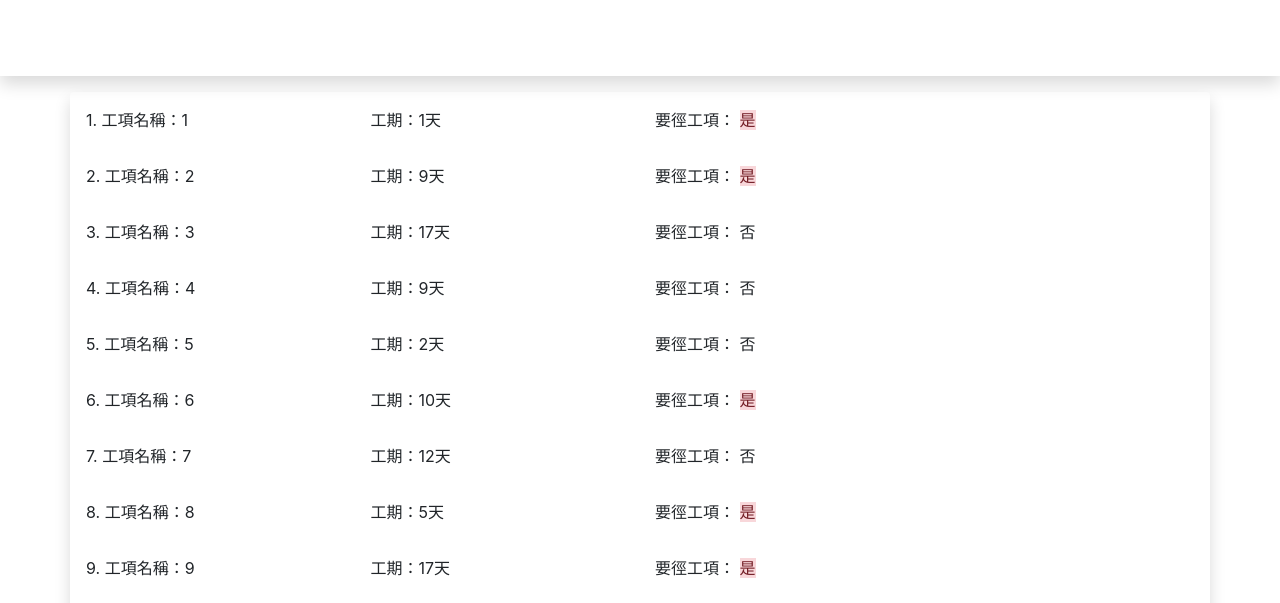
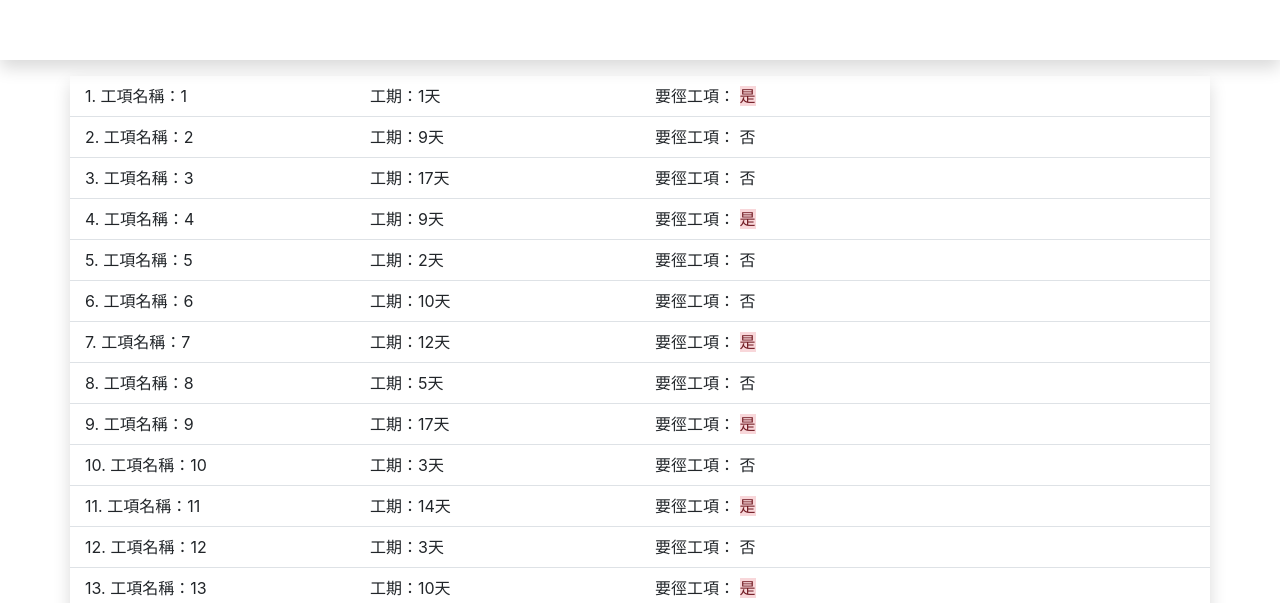
Before and after one commit to KevinCayenne/pert_try, a website built with webpack: page index.html in a window 1280 px wide. Shown: the part 456-1059 px from the top of the page. Built offline with nearby package versions, Linux system fonts and the light colour scheme; what gojs would draw is missing.

Commit message:
finished FS part

```diff
--- a/index.html
+++ b/index.html
@@ -1,19 +1,19 @@
 <!DOCTYPE html>
-<html lang="en">
+<html lang="zh-hant">
 <head>
     <meta charset="UTF-8">
     <meta name="viewport" content="width=device-width, initial-scale=1.0">
     <!-- 开发环境版本，包含了有帮助的命令行警告 -->
     <script src="https://cdn.jsdelivr.net/npm/vue/dist/vue.js"></script>
-    <title>Document</title>
+    <title>PERT try</title>
 </head>
 <body>
-    <div id="sample" class="shadow py-3">
-        <div id="myDiagramDiv" style="height:500px"></div>
+    <div id="sample" class="shadow py-2 px-2">
+        <div id="myDiagramDiv"  style="height:500px"></div>
     </div>
-    <div id="control-panel" class="container mt-3 px-2 rounded shadow">
-        <div v-for="i in todo">
-            <div class="row py-3 px-2">
+
+    <div id="control-panel" class="my-3 container shadow">
+        <div v-for="i in todo" class="row border-bottom py-2">
             <div class="col-sm-3">{{ i.key }}. 工項名稱：{{ i.text }}</div>
             <div class="col-sm-3">工期：{{ i.length }}天</div>
             <div class="col-sm-3">
@@ -23,7 +23,6 @@
             </div>
         </div>
     </div>
-    </div>
 
     <script src="./dist/main.bundle.js"></script>
 </body>
--- a/package.json
+++ b/package.json
@@ -14,6 +14,7 @@
   "author": "",
   "license": "ISC",
   "devDependencies": {
+    "@vue/cli": "^4.3.1",
     "css-loader": "^3.5.2",
     "gojs": "^2.1.13",
     "html-webpack-plugin": "^4.2.0",
@@ -24,6 +25,7 @@
     "sass": "^1.26.3",
     "sass-loader": "^8.0.2",
     "style-loader": "^1.1.4",
+    "vue-cli": "^2.9.6",
     "webpack": "^4.42.1",
     "webpack-cli": "^3.3.11"
   },
--- a/src/all.scss
+++ b/src/all.scss
@@ -4,3 +4,10 @@ $primary: white;
 body{
     background-color: $primary;
 }
+
+#sample{
+    position: sticky;
+    top: 0px;
+    background-color: white;
+    z-index: 500;
+}
--- a/src/graph.js
+++ b/src/graph.js
@@ -132,6 +132,7 @@ export default {
     },
 
     fillRestItem(data, link){
+        // calculate ES EF
         for(let i in data){
             if(!data[i].critical){
                 let tempPreArr = [];
@@ -150,8 +151,10 @@ export default {
                 data[i].earlyFinish = data[i].length + data[i].earlyStart;
             }
         }
+
         var revData = [...data].reverse();
 
+        // calculate LS LF
         for(let rei in revData){
             if(!revData[rei].critical){
                 let tempAfterArr = [];
@@ -169,7 +172,7 @@ export default {
                     }
                 }
                 // console.log(tempLateStartArr);
-                revData[rei].lateFinish = Math.max.apply(null, tempLateStartArr);
+                revData[rei].lateFinish = Math.min.apply(null, tempLateStartArr);
                 revData[rei].lateStart = revData[rei].lateFinish - revData[rei].length;
             }
         }
--- a/src/main.js
+++ b/src/main.js
@@ -92,7 +92,10 @@ function linkColorConverter(linkdata, elt) {
 // This is computed by the binding converter function.
 myDiagram.linkTemplate =
     $(go.Link,
-        { toShortLength: 6, toEndSegmentLength: 20 },
+        {
+            toShortLength: 6,
+            toEndSegmentLength: 20,
+        },
         $(go.Shape,
             { strokeWidth: 4 },
             new go.Binding("stroke", "", linkColorConverter)
@@ -128,27 +131,26 @@ var nodeDataArray = [
 ];
 
 var linkDataArray = [
-    { from: 1, to: 2 },
-    { from: 1, to: 3 },
-    { from: 1, to: 4 },
-    { from: 2, to: 5 },
-    { from: 2, to: 6 },
-    { from: 6, to: 8 },
-    { from: 8, to: 12 },
-    { from: 8, to: 9 },
-    { from: 9, to: 11 },
-    { from: 12, to: 13 },
-    { from: 11, to: 13 },
-    { from: 13, to: 15 },
-    { from: 4, to: 7 },
-    { from: 8, to: 10 },
-    { from: 10, to: 14 },
-    { from: 7, to: 9 },
-    { from: 5, to: 8 },
-    { from: 3, to: 8 },
-    { from: 6, to: 14 },
-    { from: 14, to: 16 },
-    { from: 15, to: 16 },
+    { from: 1, to: 2, mode: 'FS'},
+    { from: 1, to: 3, mode: 'FS'},
+    { from: 1, to: 4, mode: 'FS'},
+    { from: 2, to: 5, mode: 'FS'},
+    { from: 2, to: 6, mode: 'FS'},
+    { from: 6, to: 8, mode: 'FS'},
+    { from: 8, to: 12, mode: 'FS'},
+    { from: 9, to: 11, mode: 'FS'},
+    { from: 12, to: 13, mode: 'FS'},
+    { from: 11, to: 13, mode: 'FS'},
+    { from: 13, to: 15, mode: 'FS'},
+    { from: 4, to: 7, mode: 'FS'},
+    { from: 8, to: 10, mode: 'FS'},
+    { from: 10, to: 14, mode: 'FS'},
+    { from: 7, to: 9, mode: 'FS'},
+    { from: 5, to: 8, mode: 'FS'},
+    { from: 3, to: 8, mode: 'FS'},
+    { from: 6, to: 14, mode: 'FS'},
+    { from: 14, to: 16, mode: 'FS'},
+    { from: 15, to: 16, mode: 'FS'},
 ];
 
 // convert obj array to array array structure
@@ -201,7 +203,7 @@ $(go.Node, "Auto",
     )  // end Table Panel
 ));
 
-new Vue({
+var controlPannel = new Vue({
     el: '#control-panel',
     data: {
         todo: nodeDataArray
```
Also changed, not shown: 2 other files. Lines whose indentation alone changed are shown as unchanged.
